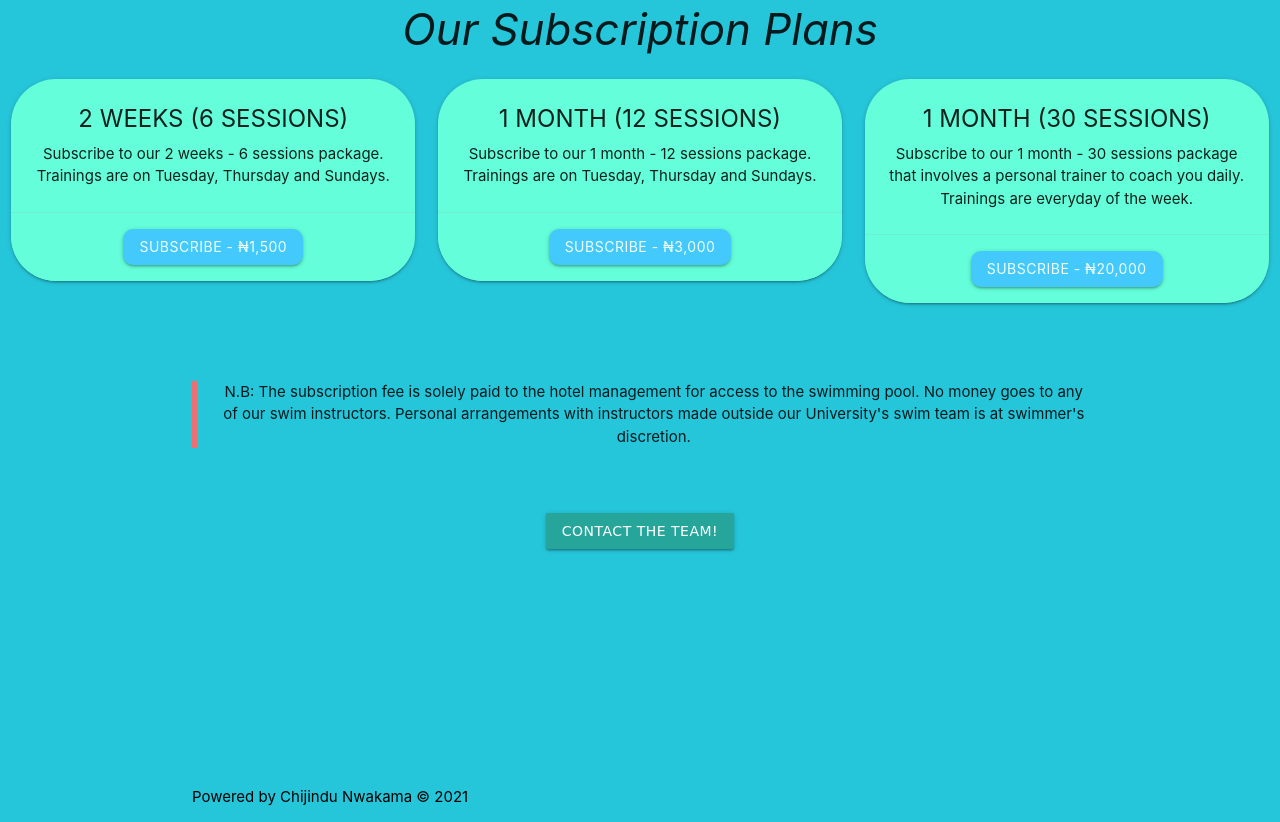
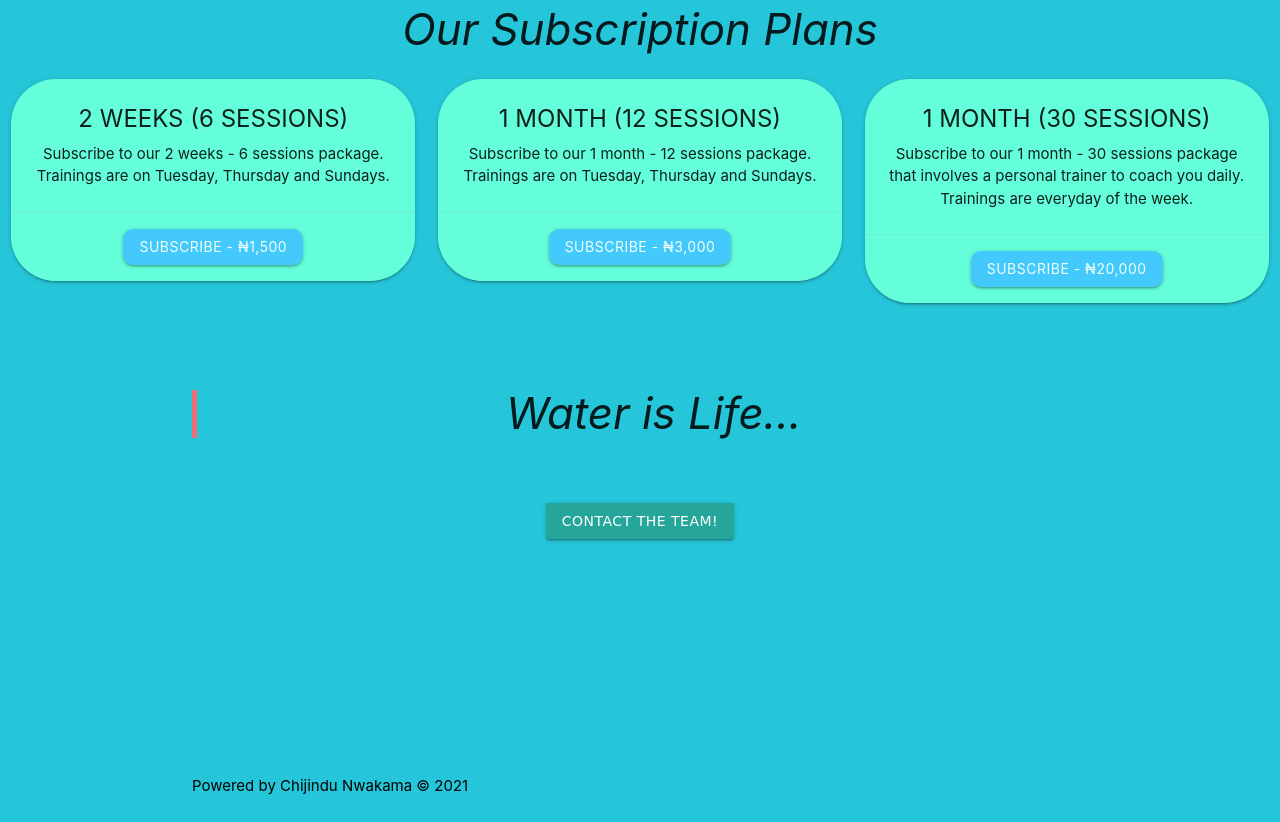
Before and after one commit to Cnwak/Unilorin-swim, a plain HTML site: page index.html in a window 1280 px wide. Shown: the part 1120-1942 px from the top of the page. Drawn offline with nearby package versions, Linux system fonts and the light colour scheme; a web font is replaced by a local one.

Commit message:
Added "Water is life"

```diff
--- a/index.html
+++ b/index.html
@@ -175,7 +175,7 @@
 
   <div class="container center-align">
   <blockquote class=" center-align">
-    N.B: The subscription fee is solely paid to the hotel management for access to the swimming pool. No money goes to any of our swim instructors. Personal arrangements with instructors made outside our University's swim team is at swimmer's discretion.
+  <h3><i>Water is Life...</i></h3>
   </blockquote>
   </div>
 
```
